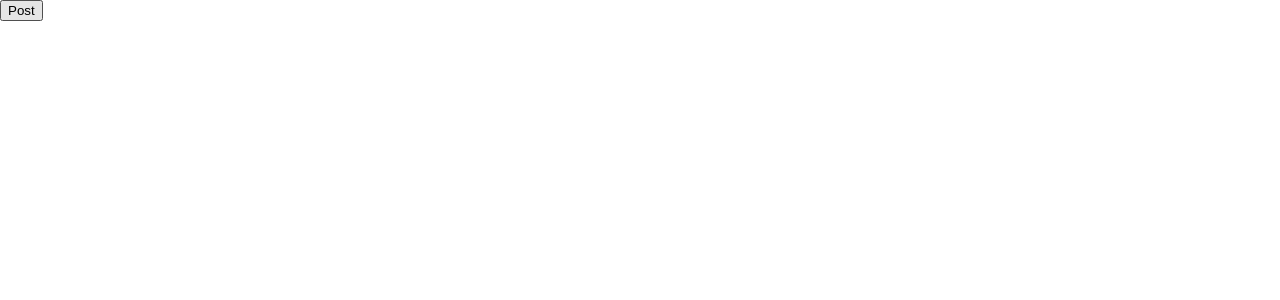
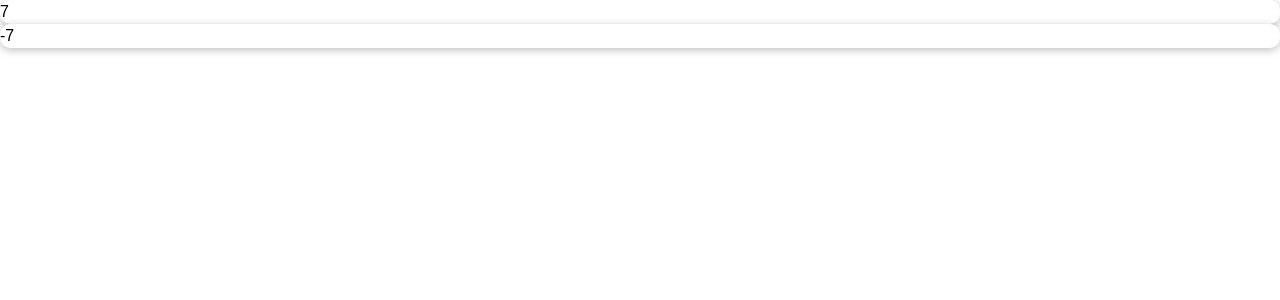
Before and after one commit to Youngseo26/React, a React (Create React App) app in the folder first-react-project/: page / in a window 1280 px wide. Shown: the top 300 px of the page. Built offline with nearby package versions, Linux system fonts and the light colour scheme.

Commit message:
커스텀 훅_01
커스텀 훅_01

```diff
--- a/first-react-project/src/App.js
+++ b/first-react-project/src/App.js
@@ -1,28 +1,42 @@
 import React from "react";
-//import NewsList from "./components/NewsList";
+import ForwardCounter from "./components/ForwardCounter";
+import BackwardCounter from "./components/BackwardCounter";
 
 function App() {
-  const postRequestHandler = async () => {
-    await fetch(
-      "https://reacttest-cae14-default-rtdb.firebaseio.com/test.json",
-      {
-        method: "POST",
-        body: JSON.stringify({
-          Key1: "value1",
-          key2: "value2",
-        }),
-        headers: {
-          "Content-Type": "application/json",
-        },
-      }
-    );
-  };
-
-  return <button onClick={postRequestHandler}>Post</button>;
-  // <NewsList />;
+  return (
+    <>
+      <ForwardCounter />
+      <BackwardCounter />
+    </>
+  );
 }
 
 export default App;
+// import React from "react";
+// //import NewsList from "./components/NewsList";
+
+// function App() {
+//   const postRequestHandler = async () => {
+//     await fetch(
+//       "https://reacttest-cae14-default-rtdb.firebaseio.com/test.json",
+//       {
+//         method: "POST",
+//         body: JSON.stringify({
+//           Key1: "value1",
+//           key2: "value2",
+//         }),
+//         headers: {
+//           "Content-Type": "application/json",
+//         },
+//       }
+//     );
+//   };
+
+//   return <button onClick={postRequestHandler}>Post</button>;
+//   // <NewsList />;
+// }
+
+// export default App;
 // import React, { useContext } from "react";
 
 // import Login from "./components/Login/Login";
--- /dev/null
+++ b/first-react-project/src/components/BackwardCounter.js
@@ -0,0 +1,11 @@
+import { useState, useEffect } from "react";
+import Card from "./UI/Card/Card";
+import useCounter from "../hooks/useCounter";
+
+const BackwardCounter = () => {
+  const counter = useCounter(false);
+
+  return <Card>{counter}</Card>;
+};
+
+export default BackwardCounter;
--- /dev/null
+++ b/first-react-project/src/components/ForwardCounter.js
@@ -0,0 +1,12 @@
+import { useState, useEffect } from "react";
+import Card from "./UI/Card/Card";
+import useCounter from "../hooks/useCounter";
+
+const ForwardCounter = () => {
+  const counter = useCounter(true);
+  console.log(counter);
+
+  return <Card>{counter}</Card>;
+};
+
+export default ForwardCounter;
--- /dev/null
+++ b/first-react-project/src/hooks/useCounter.js
@@ -0,0 +1,17 @@
+import React, { useState, useEffect } from "react";
+
+const useCounter = (isForward) => {
+  const [counter, setCounter] = useState(0);
+
+  useEffect(() => {
+    const interval = setInterval(() => {
+      setCounter((prevCounter) => prevCounter + 1 * (isForward ? 1 : -1));
+    }, 1000);
+
+    return () => clearInterval(interval);
+  }, []);
+
+  return counter;
+};
+
+export default useCounter;
```
Also changed, not shown: first-react-project/src/index.css (+4 -4 lines).
